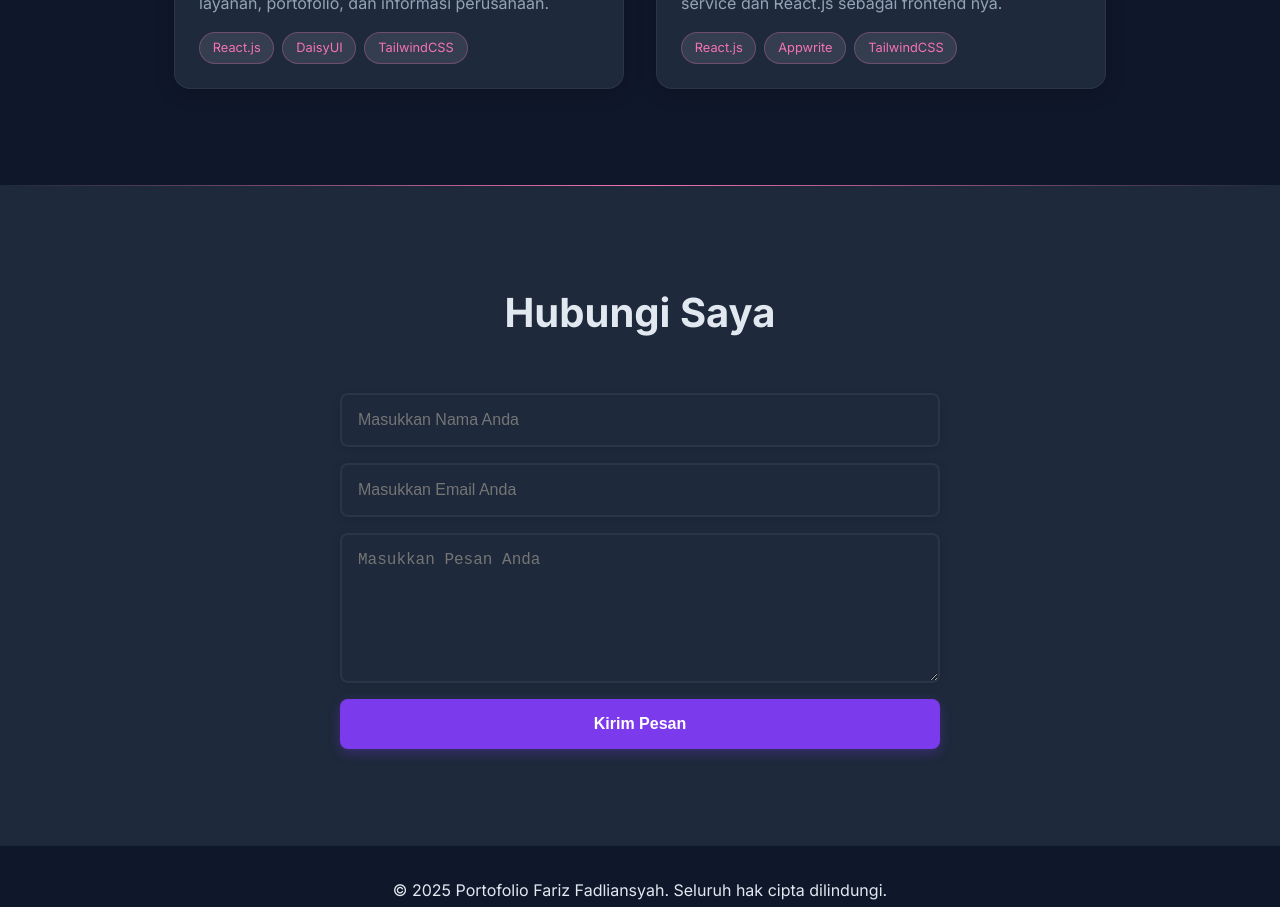
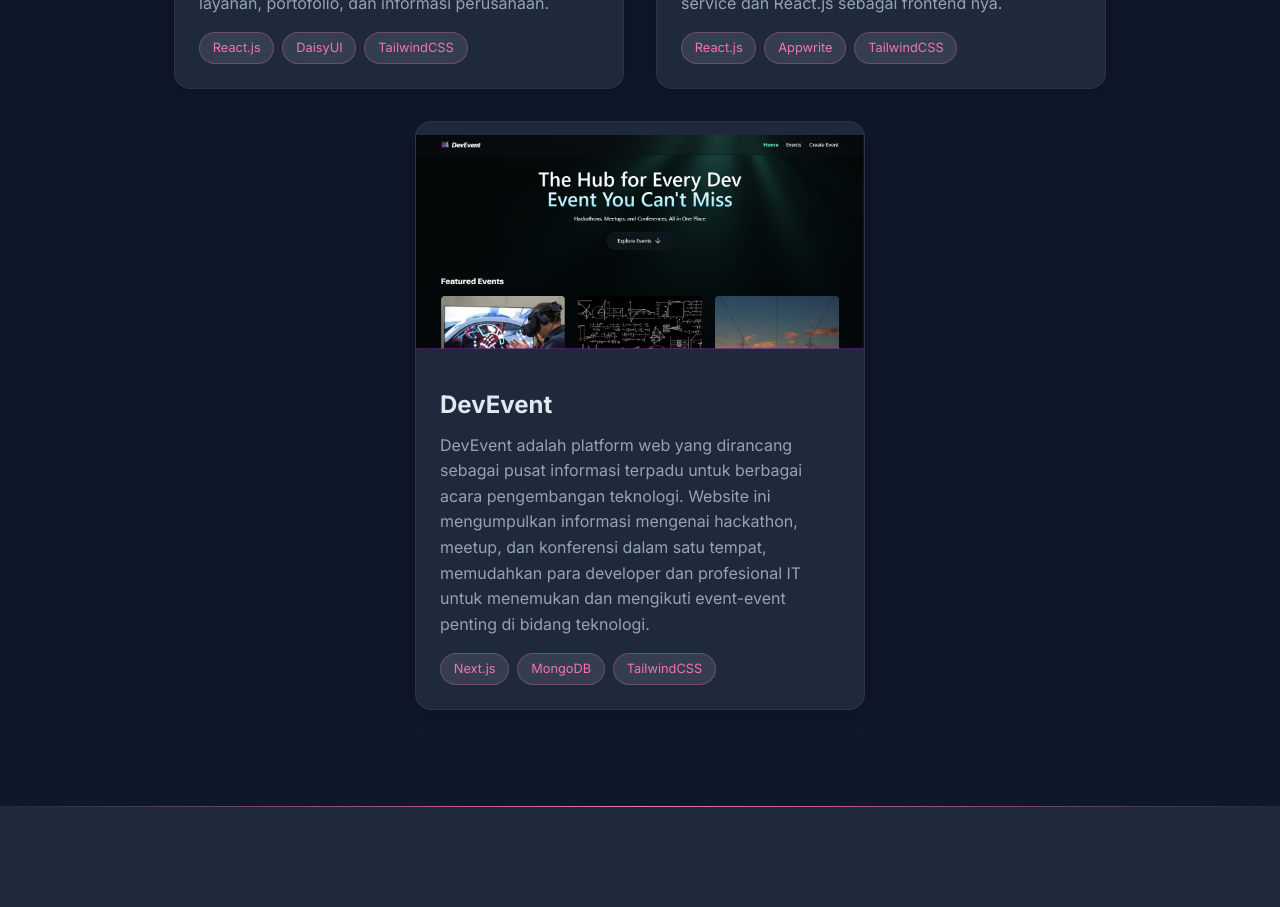
Before and after one commit to Fariz-ai/portofolio-fariz, a React (Vite) app: page / in a window 1280 px wide. Shown: the part 1380-2287 px from the top of the page. Built offline with nearby package versions, Linux system fonts and the light colour scheme.

Commit message:
add 1 project and 1 framework

```diff
--- a/src/components/Hero.jsx
+++ b/src/components/Hero.jsx
@@ -104,7 +104,7 @@ const Hero = () => {
   stack: {
     bahasaPemrograman: ["JavaScript", "Java", "PHP", "Python"],
     database: ["SQL", "NoSQL"]
-    framework: ["React.js", "Express.js", "TailwindCSS", "Bootstrap"]
+    framework: ["Next.js", "React.js", "Express.js", "TailwindCSS"]
   }
 };`}
             </SyntaxHighlighter>
--- a/src/components/Projects.jsx
+++ b/src/components/Projects.jsx
@@ -84,6 +84,35 @@ const Projects = () => {
             <span>TailwindCSS</span>
           </div>
         </motion.div>
+
+        <motion.div
+          className="project-card"
+          variants={fadeInUp}
+          whileHover={{ y: -10, transition: { duration: 0.2 } }}
+          onClick={() =>
+            window.open("https://devevent-teal.vercel.app", "_blank")
+          }
+          style={{ cursor: "pointer" }}>
+          <motion.div
+            className="project-image"
+            style={{ backgroundImage: "url('/projects/devevent.jpg')" }}
+            whileHover={{ scale: 1.05, transition: { duration: 0.2 } }}
+          />
+          <h3>DevEvent</h3>
+          <p>
+            DevEvent adalah platform web yang dirancang sebagai pusat informasi
+            terpadu untuk berbagai acara pengembangan teknologi. Website ini
+            mengumpulkan informasi mengenai hackathon, meetup, dan konferensi
+            dalam satu tempat, memudahkan para developer dan profesional IT
+            untuk menemukan dan mengikuti event-event penting di bidang
+            teknologi.
+          </p>
+          <div className="project-tech">
+            <span>Next.js</span>
+            <span>MongoDB</span>
+            <span>TailwindCSS</span>
+          </div>
+        </motion.div>
       </motion.div>
     </motion.section>
   );
```
Also changed, not shown: public/projects/devevent.jpg (added).
